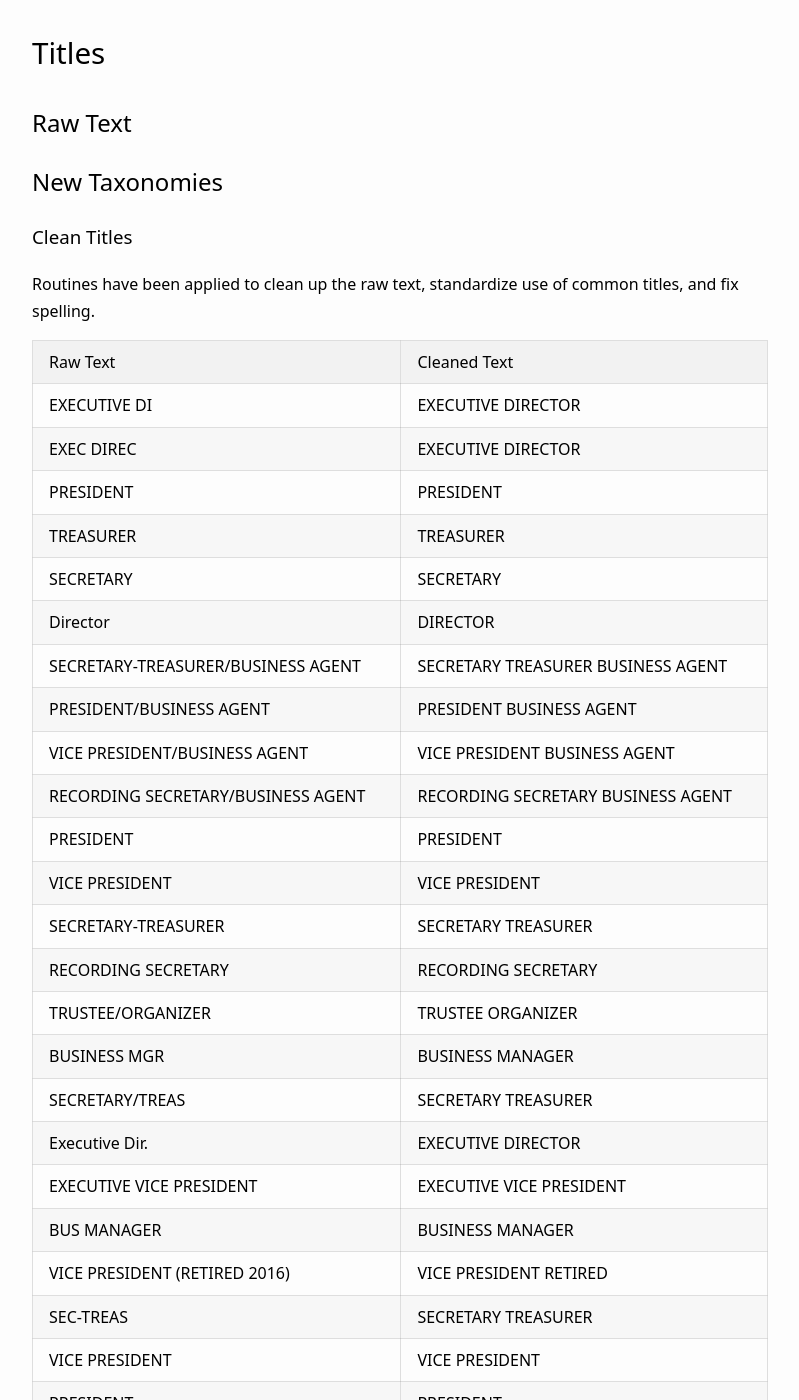
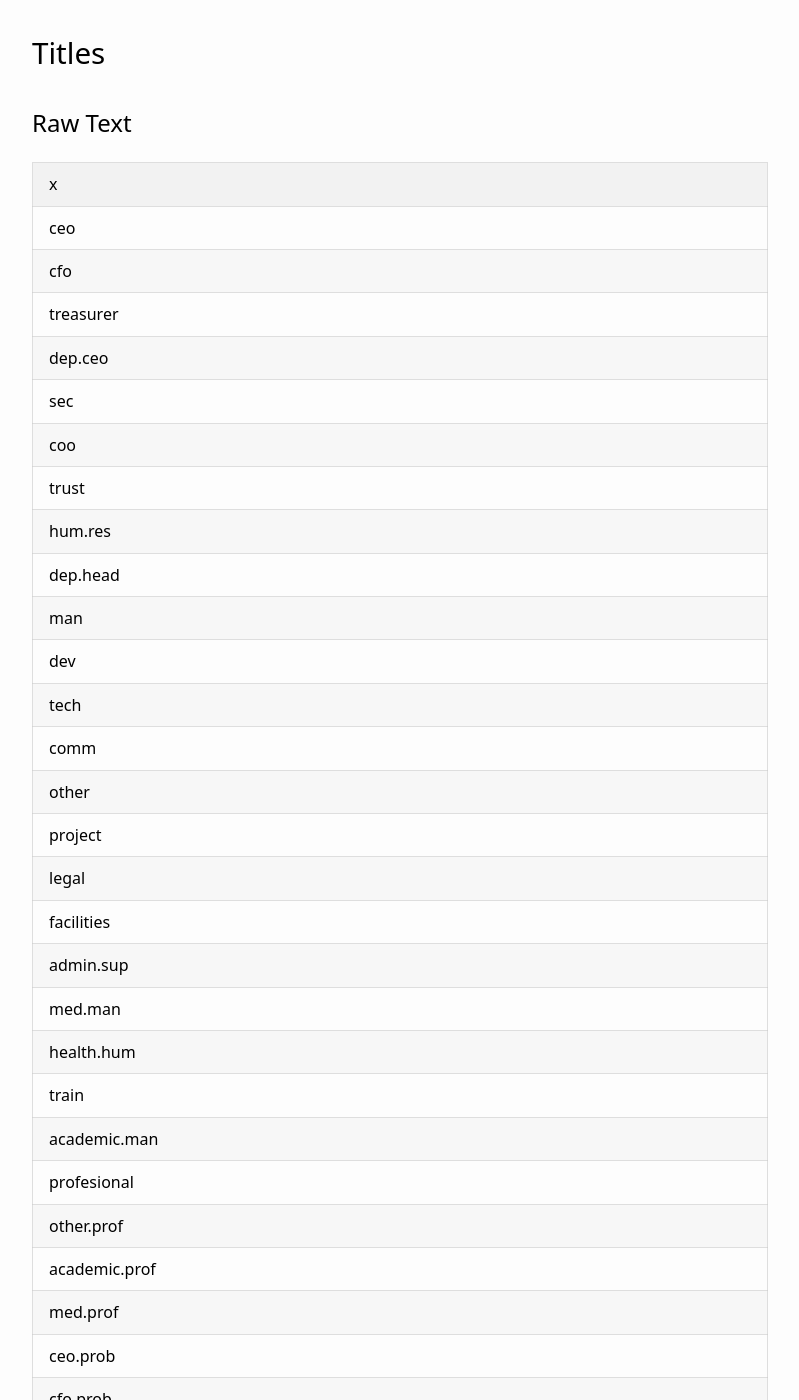
Before and after one commit to Nonprofit-Open-Data-Collective/irs-990-compensation-data, a Jekyll site: the page built from docs/taxonomies.md, in a window 1280 px wide and 1400 px high, scrolled down 1006 px. Shown: the whole window, without its empty margins (240-1039 px from the left). Built offline with Jekyll 4.4.1, drawn with Linux system fonts in a browser that asks for light colours; nearby versions of some CDN libraries; some of the changed text lies outside the part shown.

Commit message:
Update taxonomies.md

```diff
--- a/docs/taxonomies.md
+++ b/docs/taxonomies.md
@@ -27,11 +27,39 @@
 
 ## Raw Text
 
+|x             |
+|:-------------|
+|ceo           |
+|cfo           |
+|treasurer     |
+|dep.ceo       |
+|sec           |
+|coo           |
+|trust         |
+|hum.res       |
+|dep.head      |
+|man           |
+|dev           |
+|tech          |
+|comm          |
+|other         |
+|project       |
+|legal         |
+|facilities    |
+|admin.sup     |
+|med.man       |
+|health.hum    |
+|train         |
+|academic.man  |
+|profesional   |
+|other.prof    |
+|academic.prof |
+|med.prof      |
+|ceo.prob      |
+|cfo.prob      |
 
 
-## New Taxonomies
-
-### Clean Titles
+## Clean Titles
 
 Routines have been applied to clean up the raw text, standardize use of common titles, and fix spelling.
 
@@ -63,15 +91,44 @@
 |PRESIDENT                          |PRESIDENT                          |
 |GENERAL MANAGER                    |GENERAL MANAGER                    |
 
-### 26 Custom Categories
+
+## 26 Custom Categories
 
 Binary, non-mutually exclusive titles people hold
 
-_CEO_, _CFO_, _TREASURER_, _DEP.CEO_, _SEC_, _COO_, _TRUST_, _HUM.RES_, _DEP.HEAD_, _MAN_, _DEV_, _TECH_, _COMM_, _OTHER_, _PROJECT_, _LEGAL_, _FACILITIES_, _ADMIN.SUP_, _MED.MAN_, _HEALTH.HUM_, _TRAIN_, _ACADEMIC.MAN_, _PROFESIONAL_, _OTHER.PROF_, _ACADEMIC.PROF_, _MED.PROF_
+|**TITLES**    |
+|:-------------|
+|CEO           |
+|CFO           |
+|TREASURER     |
+|DEP.CEO       |
+|SEC           |
+|COO           |
+|TRUST         |
+|HUM.RES       |
+|DEP.HEAD      |
+|MAN           |
+|DEV           |
+|TECH          |
+|COMM          |
+|OTHER         |
+|PROJECT       |
+|LEGAL         |
+|FACILITIES    |
+|ADMIN.SUP     |
+|MED.MAN       |
+|HEALTH.HUM    |
+|TRAIN         |
+|ACADEMIC.MAN  |
+|PROFESIONAL   |
+|OTHER.PROF    |
+|ACADEMIC.PROF |
+|MED.PROF      |
 
 
+<br>
 
-### Refined IRS Categories
+## Refined IRS Categories
 
 * Management (Mgmt) - hold a leadership position in the organization
 * Highly-paid professionals (HPP) - no official leadership positions, but are reported because of compensation levels
```
